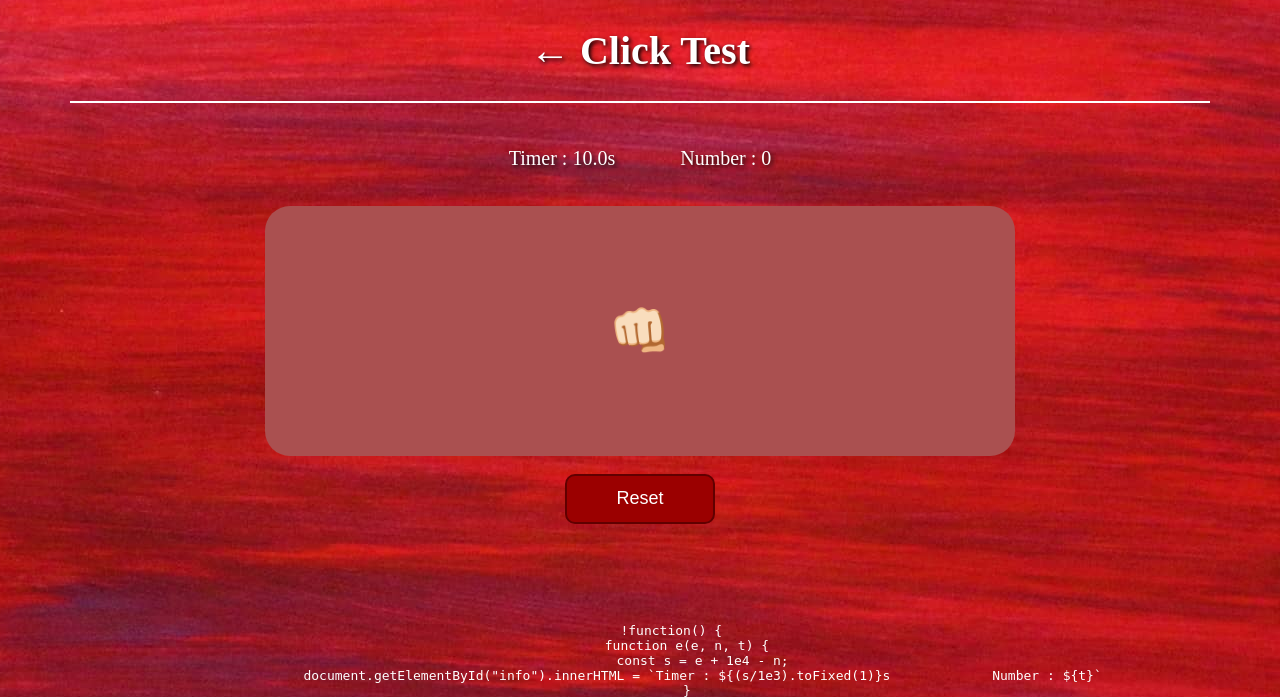
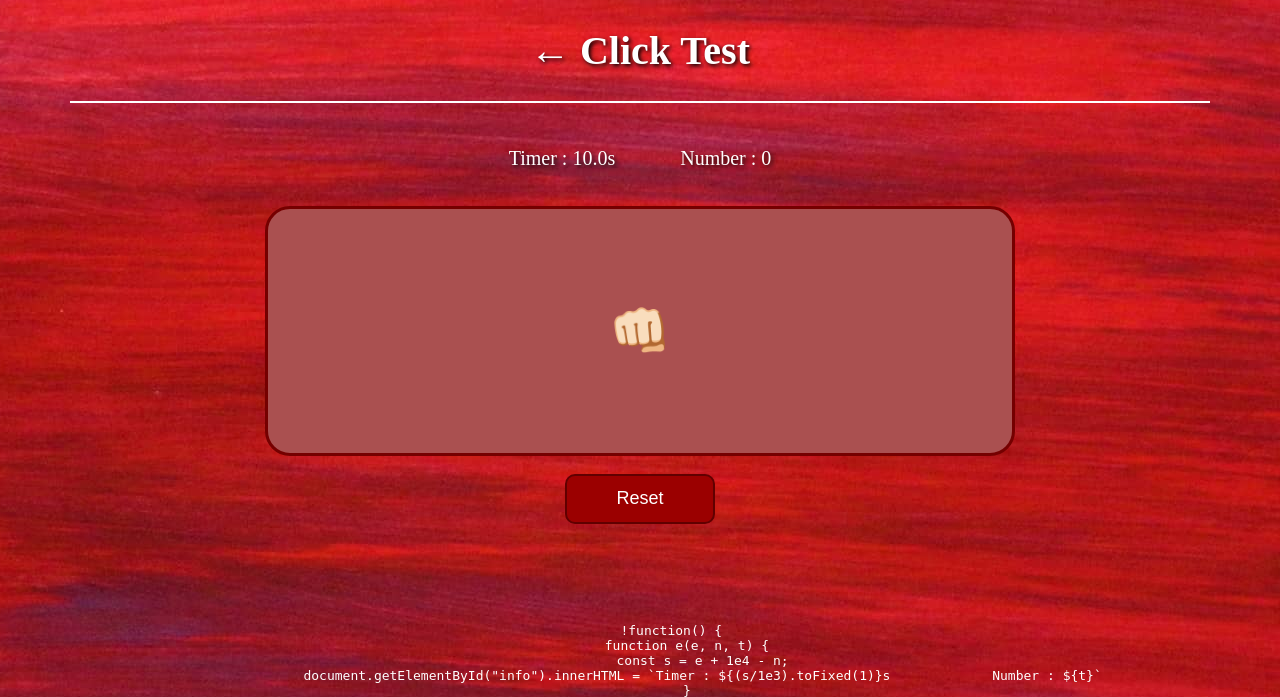
Before and after one commit to PouletEnSlip/pouletenslip.github.io, a PHP site: page / in a window 1280 px wide, with the pointer over the restyled element; the page is wider, and only the part inside the window is pictured. Shown: the top 697 px of that part. Run offline with PHP 8.4, Linux system fonts and the light colour scheme; some libraries are stand-ins or nearby versions.

Commit message:
Update style.css

```diff
--- a/pages/clicktest/style.css
+++ b/pages/clicktest/style.css
@@ -38,7 +38,7 @@ a:hover {
 }
 
 #clicker:hover {
-	border: 3px;
+	border: 3px solid #750000;
 	background-color: #AA5050;
 }
 
```
